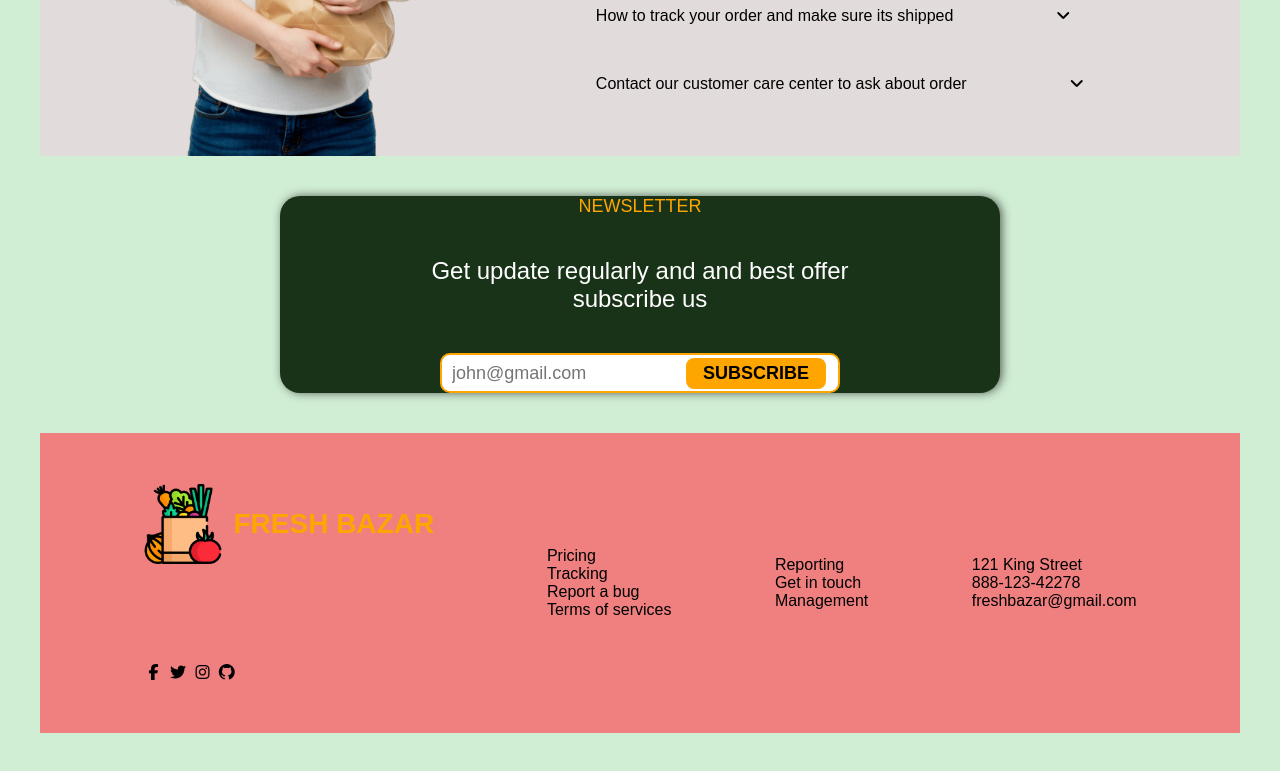
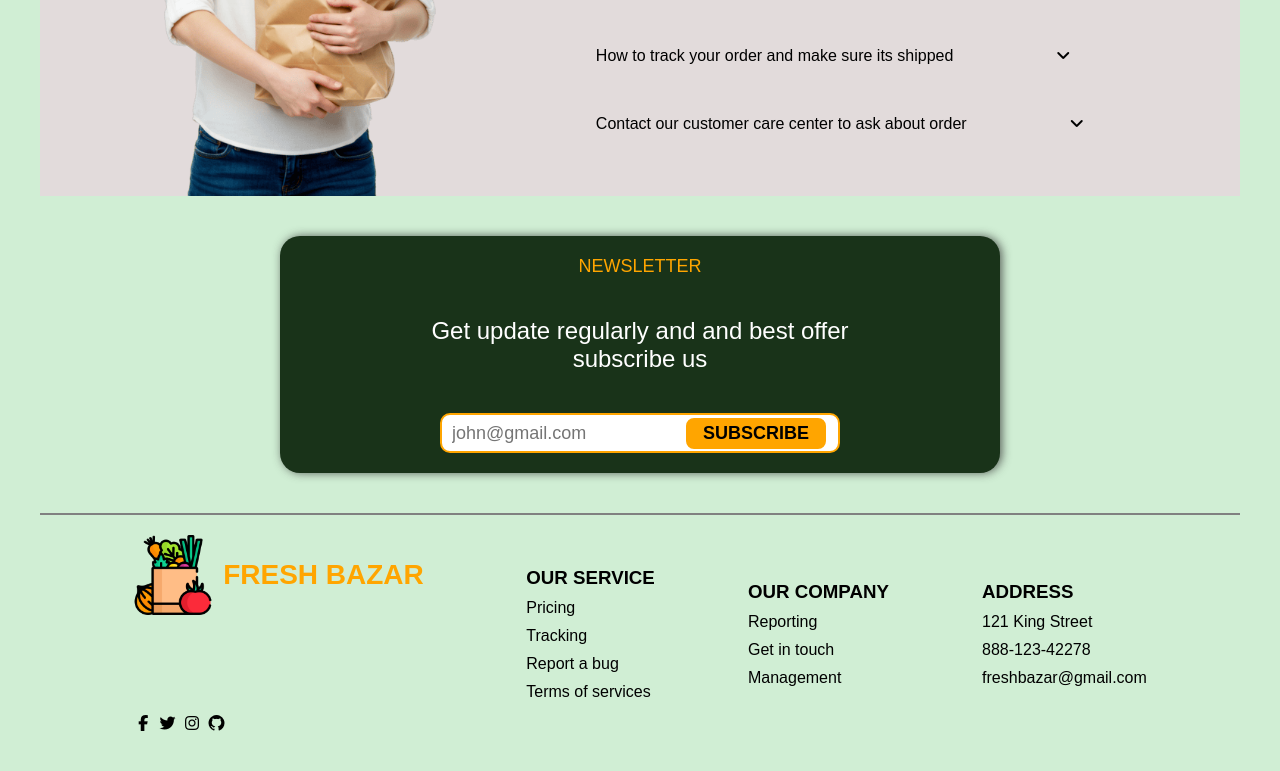
Before and after one commit to sohaimanasir/Grocery-Website, a plain HTML site: page index.html in a window 1280 px wide. Shown: the part 3167-3938 px from the top of the page. Drawn offline with Linux system fonts and the light colour scheme.

Commit message:
footer-done

```diff
--- a/index.html
+++ b/index.html
@@ -303,6 +303,7 @@
             </div>
 
             <div class="our-services">
+                <h3>OUR SERVICE</h3>
                 <p>Pricing</p>
                 <p>Tracking</p>
                 <p>Report a bug</p>
@@ -310,12 +311,14 @@
             </div>
 
             <div class="our-company">
+                <h3>OUR COMPANY</h3>
                 <p>Reporting</p>
                 <p>Get in touch</p>
                 <p>Management</p>
             </div>
 
             <div class="address">
+                <h3>ADDRESS</h3>
                 <p>121 King Street</p>
                 <p>888-123-42278</p>
                 <p>freshbazar@gmail.com</p>
--- a/style.css
+++ b/style.css
@@ -113,10 +113,8 @@ body {
   height: 80vh;
   border: none;
   border-radius: 20px;
-  background-color:  rgb(25, 51, 25);
+  background-color: rgb(25, 51, 25);
 }
-
-
 
 /* CATALOG SECTION */
 
@@ -376,7 +374,7 @@ body {
 /* SHOP ITEMS DIVS */
 
 .shop-items {
-  height: 70%;
+  /* height: 70%; */
   width: 100%;
   display: flex;
   gap: 50px;
@@ -417,8 +415,9 @@ body {
 }
 
 .sale-banner {
-  height: 90%;
+  /* height: 90%; */
   width: 70%;
+  margin: 20px 0px 20px 0px;
   border: none;
   border-radius: 20px;
   box-shadow: 2px 0px 10px 0px rgba(48, 48, 48, 0.75);
@@ -542,7 +541,7 @@ body {
 
 .newsletter {
   width: 60%;
-  height: 30%;
+  /* height: 30%; */
   margin: 40px auto;
   background-color: rgb(25, 51, 25);
   box-shadow: 2px 0px 10px 0px rgba(48, 48, 48, 0.75);
@@ -554,6 +553,7 @@ body {
   align-items: center;
   justify-content: center;
   color: white;
+  padding: 20px 0px 20px 0px;
 }
 
 .nl-head {
@@ -611,11 +611,13 @@ body {
 
 .footer {
   width: 100%;
-  height: 300px;
-  background-color: lightcoral;
+  /* height: 300px; */
+  /* background-color: lightcoral; */
   display: flex;
   align-items: center;
   justify-content: space-evenly;
+  padding: 20px 0px 20px 0px;
+  border-top: 2px solid gray;
 }
 
 .social-icons {
@@ -641,3 +643,11 @@ body {
   font-size: 28px;
   color: orange;
 }
+
+.our-services,
+.our-company,
+.address {
+  display: flex;
+  flex-direction: column;
+  gap: 10px;
+}
```
Also changed, not shown: assets/hero-section-man.png (added).
